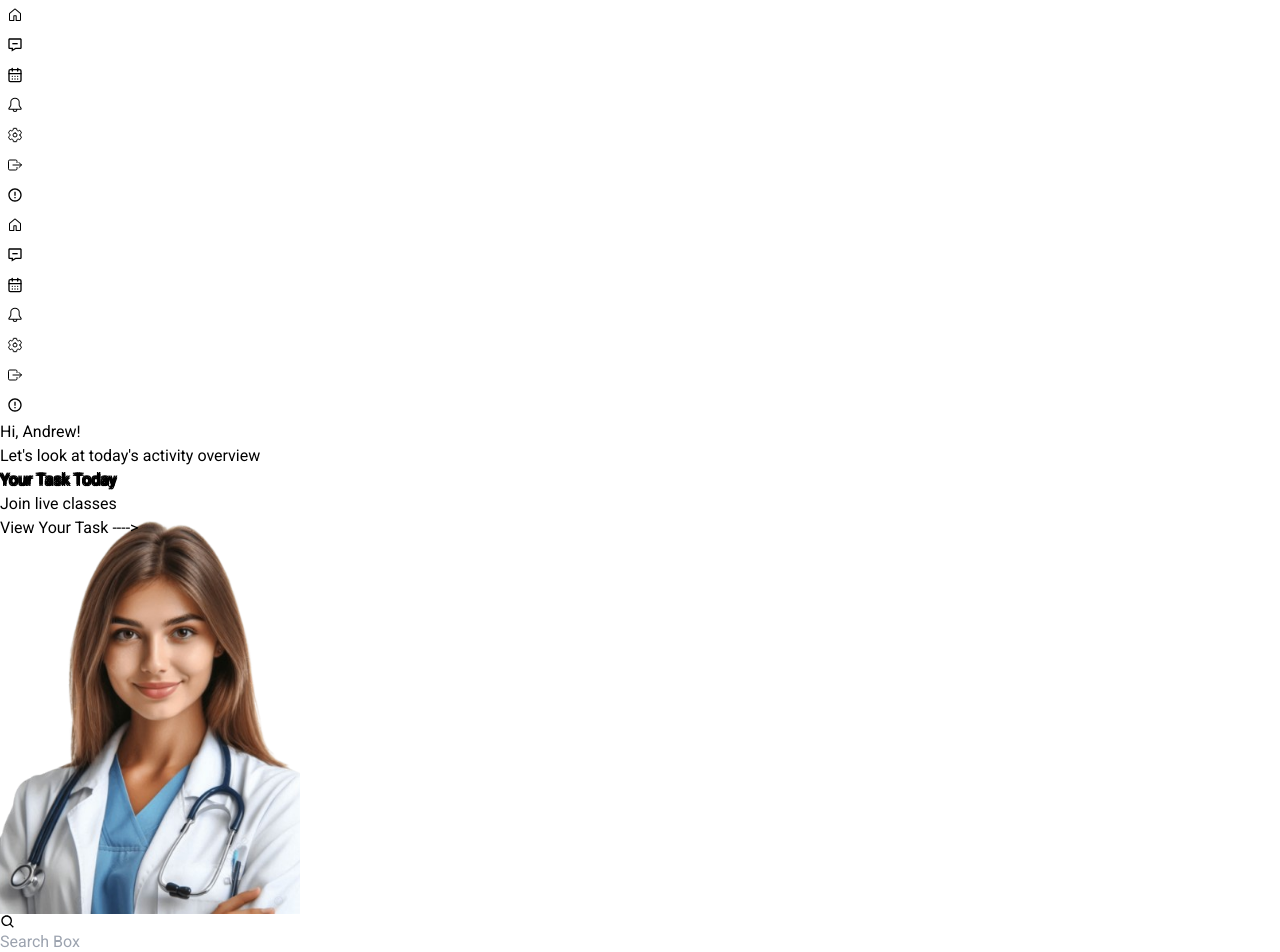
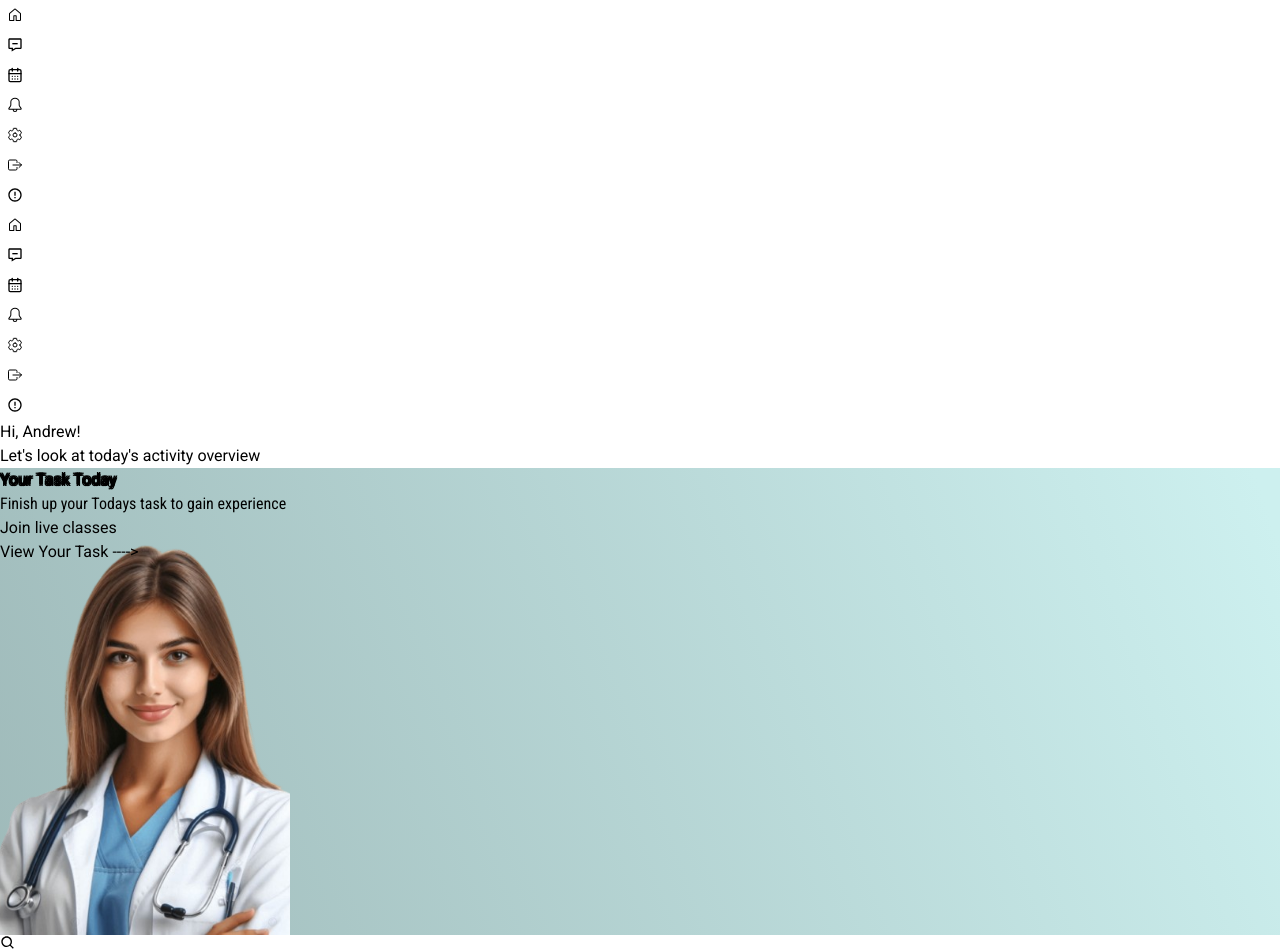
Before and after one commit to oishik-biswas/outcast-icdcit-hackathon, a React (Vite) app in the folder frontend/: page /home in a window 1280 px wide. Shown: the top 952 px of the page. Built offline with nearby package versions, Linux system fonts and the light colour scheme.

Commit message:
homepage css done

```diff
--- a/frontend/src/App.css
+++ b/frontend/src/App.css
@@ -8,8 +8,8 @@
     background-repeat: no-repeat;
     background-size: cover;      /* Ensures the image covers the whole container */
     background-position: center;
-    height: 398px; /* Set the height of the container */
-    width: 300px;
+    height: 395px; /* Set the height of the container */
+    width: 290px;
 }
 
 .Communitybg {
@@ -33,3 +33,7 @@
     font-family:"Roboto Condensed", serif;
 
 }
+.Taskcardbg{
+    background: linear-gradient(250.31deg, #CDF0EF 1.85%, #768A8A 186.76%);
+
+}
--- a/frontend/src/components/CommunityCard.jsx
+++ b/frontend/src/components/CommunityCard.jsx
@@ -10,7 +10,7 @@ function CommunityCard() {
   };
   return (
     <div>
-    <div className="w-[360x] h-[400px]  border-2 rounded-lg mt-6 ml-[25px] z-0 Communitybg">
+    <div className="w-[450px] h-[400px]  border-2 rounded-lg mt-6 ml-[15px] z-0 Communitybg">
          <div className="grid h-[92%] z-10">
           <p className='text-4xl ml-5 text-white font-bold mt-6 '><p className='outlined-text'>Community</p>
           <p className='text-[20px] text-[#172681]  font-medium condesed'>Join the community and enhance your skills</p>
--- a/frontend/src/components/Home.jsx
+++ b/frontend/src/components/Home.jsx
@@ -21,7 +21,7 @@ function Home() {
          <Navbar/>
          </div>
          <div className="main bg-[#EAF6FA] w-auto h-auto ml-[5rem] ">
-          <div className="flex">
+          <div className="flex ">
          <div className="ml-7 lefthand">
 
           <h1 className='text-[40px]  font-bold'>Hi, {name}!</h1>
@@ -30,10 +30,10 @@ function Home() {
           <TaskCard/>
 
        </div>
-         <div className="righthand py-[1rem] flex flex-col relative cursor-pointer h-[5rem] ">
+         <div className="righthand py-[1rem] flex flex-col cursor-pointer h-[5rem] ">
           <div className="flex ">
           <Search/>
-         <button type="button" className='bg-black text-lime-300 h-[43px] w-[150px] ml-4 px-11 rounded-[30px] flex items-center'>Upgrade</button>
+         <button type="button" className='bg-black text-lime-300 h-[43px] w-[138px] ml-3 px-10  rounded-[30px] flex items-center '>Upgrade</button>
          </div>
          <CommunityCard/>
          </div>
--- a/frontend/src/components/Search.jsx
+++ b/frontend/src/components/Search.jsx
@@ -3,7 +3,7 @@ import { BiSearch } from 'react-icons/bi';
 function Search() {
   return (
     <div>
-          <BiSearch className='absolute top-[24px] ml-[2rem] text-[25px] text-gray-500'/> <input type="text" value=""  placeholder='Search Box' className='rounded-[30px] w-[346px] h-[40px] px-[70px] text-[20px] shadow-md shadow-gray-500'/>
+          <BiSearch className='absolute top-[24px] ml-[2rem] text-[25px] text-gray-500'/> <input type="text" value=""  placeholder='Search Box' className='rounded-[30px] w-[330px] h-[40px] px-[70px] text-[20px] shadow-md shadow-gray-500'/>
 
     </div>
   )
--- a/frontend/src/components/TaskCard.jsx
+++ b/frontend/src/components/TaskCard.jsx
@@ -10,16 +10,17 @@ function TaskCard() {
   };
   return (
 
-      <div className="w-[600px] h-[400px]  border-2 rounded-lg bg-gradient-to-l from-[#CDF0EF] to-[#768A8A] shadow-[6px_4px_4px_0px_#00000040] ">
+      <div className="w-[675px] h-[400px]  border-2 rounded-lg shadow-[6px_4px_4px_0px_#00000040] Taskcardbg">
          <div className="flex ">
           <div className="lefthand">
             <h1 className='text-4xl ml-5 text-white font-bold mt-6 outlined-text'>Your Task Today</h1>
+            <p className='ml-[1rem] text-[18px] text-[#588117]  font-medium condesed w-[365px] '>Finish up your Todays task to gain experience</p>
 
             <div className="flex gap-[15rem]">
             <div className="mt-[15rem] ml-5 text-white">Join live classes</div>  </div>  </div>
 
 
-           <div className="rightTask w-[300px] h[400px] ">
+           <div className="rightTask ">
 
             <button onClick={totask}  className='rounded-[30px] bg-black text-white justify-self-end self-end mr-5 w-[240px] h-[2rem] mt-[20rem] ml-[2rem]'>
                  View Your Task ----&gt;</button></div>
```
